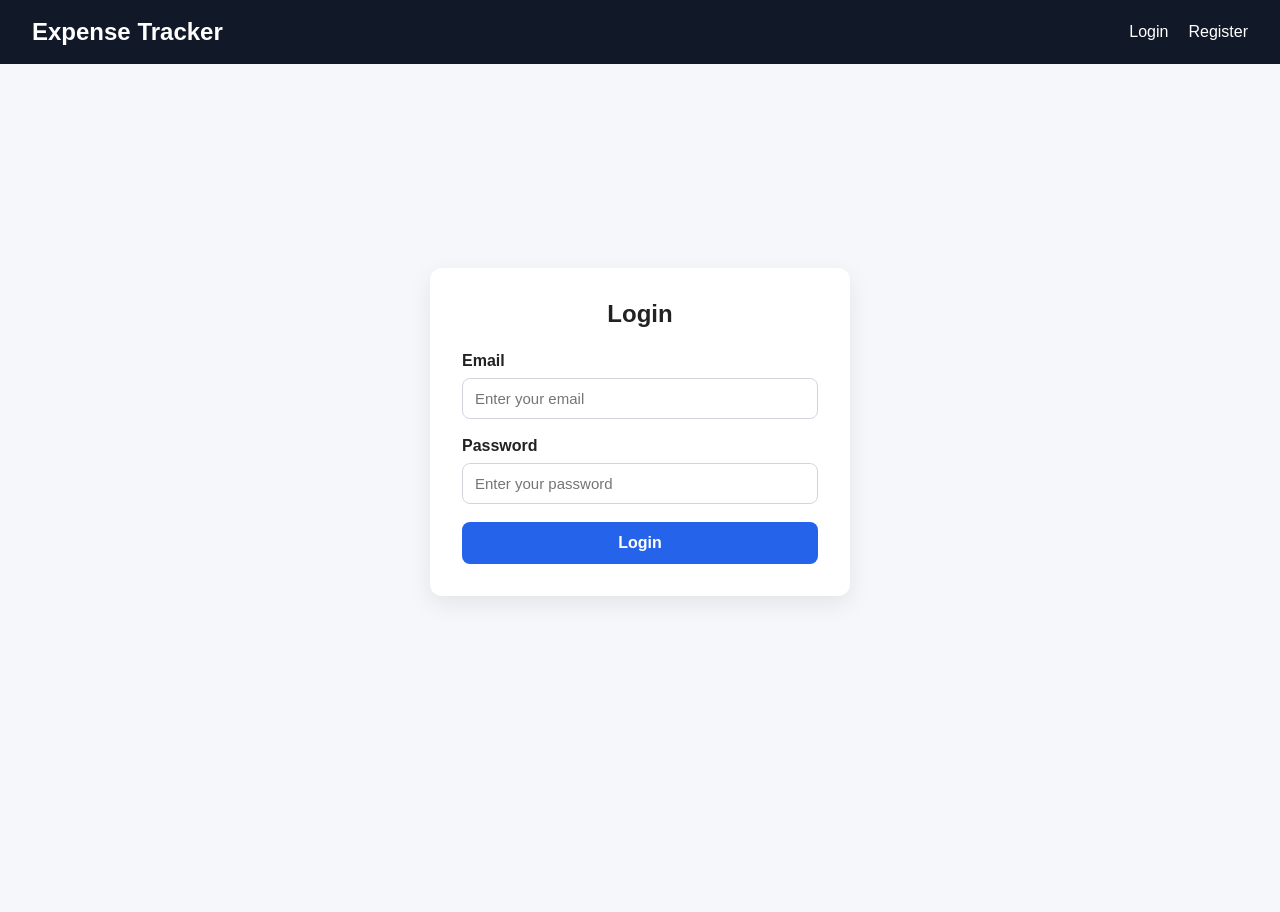
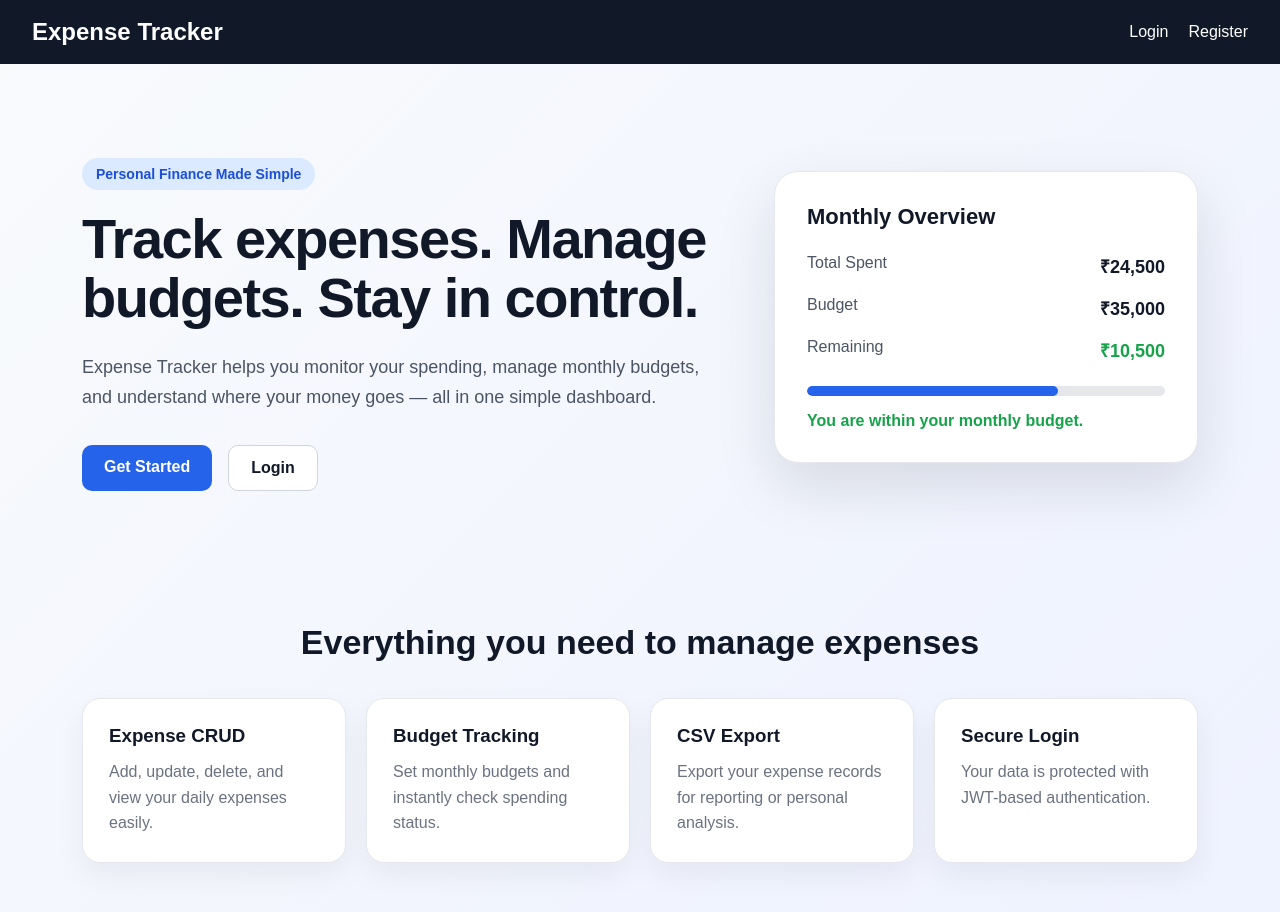
Before and after one commit to vdushyant/Expense-Tracker-Frontend, a React (Vite) app: page / in a window 1280 px wide. Before the commit this address led to /login. Shown: the top 912 px of the page. Before the commit the page ends 800 px from the top, so only its background shows below. Built offline with nearby package versions, Linux system fonts and the light colour scheme.

Commit message:
Added Landing Page

```diff
--- a/src/index.css
+++ b/src/index.css
@@ -341,3 +341,221 @@ body {
     align-items: flex-start;
   }
 }
+
+.landing-page {
+  min-height: calc(100vh - 64px);
+  background: linear-gradient(135deg, #f8fafc 0%, #eef2ff 100%);
+}
+
+.hero-section {
+  max-width: 1180px;
+  margin: 0 auto;
+  padding: 80px 32px;
+  display: grid;
+  grid-template-columns: 1.2fr 0.8fr;
+  gap: 56px;
+  align-items: center;
+}
+
+.hero-badge {
+  display: inline-block;
+  background-color: #dbeafe;
+  color: #1d4ed8;
+  padding: 8px 14px;
+  border-radius: 999px;
+  font-size: 14px;
+  font-weight: 700;
+  margin-bottom: 20px;
+}
+
+.hero-content h1 {
+  font-size: 56px;
+  line-height: 1.05;
+  margin: 0 0 24px;
+  color: #111827;
+  letter-spacing: -1.5px;
+}
+
+.hero-description {
+  font-size: 18px;
+  line-height: 1.7;
+  color: #4b5563;
+  max-width: 620px;
+  margin-bottom: 32px;
+}
+
+.hero-actions {
+  display: flex;
+  gap: 16px;
+}
+
+.hero-primary-btn,
+.hero-secondary-btn {
+  padding: 13px 22px;
+  border-radius: 10px;
+  text-decoration: none;
+  font-weight: 700;
+  display: inline-block;
+}
+
+.hero-primary-btn {
+  background-color: #2563eb;
+  color: white;
+}
+
+.hero-primary-btn:hover {
+  background-color: #1d4ed8;
+}
+
+.hero-secondary-btn {
+  background-color: white;
+  color: #111827;
+  border: 1px solid #d1d5db;
+}
+
+.hero-secondary-btn:hover {
+  background-color: #f9fafb;
+}
+
+.hero-card {
+  background-color: white;
+  padding: 32px;
+  border-radius: 24px;
+  box-shadow: 0 24px 60px rgba(15, 23, 42, 0.12);
+  border: 1px solid #e5e7eb;
+}
+
+.hero-card h3 {
+  margin: 0 0 24px;
+  font-size: 22px;
+  color: #111827;
+}
+
+.hero-stat {
+  display: flex;
+  justify-content: space-between;
+  margin-bottom: 18px;
+  color: #4b5563;
+}
+
+.hero-stat strong {
+  color: #111827;
+  font-size: 18px;
+}
+
+.hero-stat .positive {
+  color: #16a34a;
+}
+
+.hero-progress {
+  height: 10px;
+  background-color: #e5e7eb;
+  border-radius: 999px;
+  margin: 24px 0 16px;
+  overflow: hidden;
+}
+
+.hero-progress div {
+  width: 70%;
+  height: 100%;
+  background-color: #2563eb;
+  border-radius: 999px;
+}
+
+.hero-note {
+  color: #16a34a;
+  font-weight: 600;
+  margin: 0;
+}
+
+.features-section {
+  max-width: 1180px;
+  margin: 0 auto;
+  padding: 24px 32px 80px;
+}
+
+.features-section h2 {
+  text-align: center;
+  font-size: 34px;
+  margin-bottom: 36px;
+  color: #111827;
+}
+
+.feature-grid {
+  display: grid;
+  grid-template-columns: repeat(4, 1fr);
+  gap: 20px;
+}
+
+.feature-card {
+  background-color: white;
+  padding: 26px;
+  border-radius: 18px;
+  border: 1px solid #e5e7eb;
+  box-shadow: 0 12px 30px rgba(15, 23, 42, 0.06);
+}
+
+.feature-card h3 {
+  margin: 0 0 12px;
+  color: #111827;
+}
+
+.feature-card p {
+  margin: 0;
+  color: #6b7280;
+  line-height: 1.6;
+}
+
+@media (max-width: 900px) {
+  .hero-section {
+    grid-template-columns: 1fr;
+    padding: 56px 24px;
+  }
+
+  .hero-content h1 {
+    font-size: 42px;
+  }
+
+  .feature-grid {
+    grid-template-columns: repeat(2, 1fr);
+  }
+}
+
+@media (max-width: 600px) {
+  .hero-section {
+    padding: 40px 18px;
+  }
+
+  .hero-content h1 {
+    font-size: 34px;
+  }
+
+  .hero-description {
+    font-size: 16px;
+  }
+
+  .hero-actions {
+    flex-direction: column;
+  }
+
+  .hero-primary-btn,
+  .hero-secondary-btn {
+    text-align: center;
+  }
+
+  .features-section {
+    padding: 16px 18px 56px;
+  }
+
+  .features-section h2 {
+    font-size: 26px;
+  }
+
+  .feature-grid {
+    grid-template-columns: 1fr;
+  }
+
+  .hero-card {
+    padding: 24px;
+  }
+}
--- /dev/null
+++ b/src/pages/Landing.jsx
@@ -0,0 +1,84 @@
+import { Link } from "react-router-dom";
+
+function Landing() {
+  return (
+    <div className="landing-page">
+      <section className="hero-section">
+        <div className="hero-content">
+          <p className="hero-badge">Personal Finance Made Simple</p>
+
+          <h1>Track expenses. Manage budgets. Stay in control.</h1>
+
+          <p className="hero-description">
+            Expense Tracker helps you monitor your spending, manage monthly
+            budgets, and understand where your money goes — all in one simple
+            dashboard.
+          </p>
+
+          <div className="hero-actions">
+            <Link to="/register" className="hero-primary-btn">
+              Get Started
+            </Link>
+
+            <Link to="/login" className="hero-secondary-btn">
+              Login
+            </Link>
+          </div>
+        </div>
+
+        <div className="hero-card">
+          <h3>Monthly Overview</h3>
+
+          <div className="hero-stat">
+            <span>Total Spent</span>
+            <strong>₹24,500</strong>
+          </div>
+
+          <div className="hero-stat">
+            <span>Budget</span>
+            <strong>₹35,000</strong>
+          </div>
+
+          <div className="hero-stat">
+            <span>Remaining</span>
+            <strong className="positive">₹10,500</strong>
+          </div>
+
+          <div className="hero-progress">
+            <div></div>
+          </div>
+
+          <p className="hero-note">You are within your monthly budget.</p>
+        </div>
+      </section>
+
+      <section className="features-section">
+        <h2>Everything you need to manage expenses</h2>
+
+        <div className="feature-grid">
+          <div className="feature-card">
+            <h3>Expense CRUD</h3>
+            <p>Add, update, delete, and view your daily expenses easily.</p>
+          </div>
+
+          <div className="feature-card">
+            <h3>Budget Tracking</h3>
+            <p>Set monthly budgets and instantly check spending status.</p>
+          </div>
+
+          <div className="feature-card">
+            <h3>CSV Export</h3>
+            <p>Export your expense records for reporting or personal analysis.</p>
+          </div>
+
+          <div className="feature-card">
+            <h3>Secure Login</h3>
+            <p>Your data is protected with JWT-based authentication.</p>
+          </div>
+        </div>
+      </section>
+    </div>
+  );
+}
+
+export default Landing;
--- a/src/routes/AppRoutes.jsx
+++ b/src/routes/AppRoutes.jsx
@@ -6,11 +6,12 @@ import Dashboard from "../pages/Dashboard";
 import ProtectedRoute from "../components/ProtectedRoute";
 import Budget from "../pages/Budget";
 import PublicRoute from "../components/PublicRoute";
+import Landing from "../pages/Landing";
 
 function AppRoutes() {
   return (
     <Routes>
-      <Route path="/" element={<Navigate to="/login" />} />
+      <Route path="/" element={<Landing />} />
 
       <Route
         path="/login"
```
